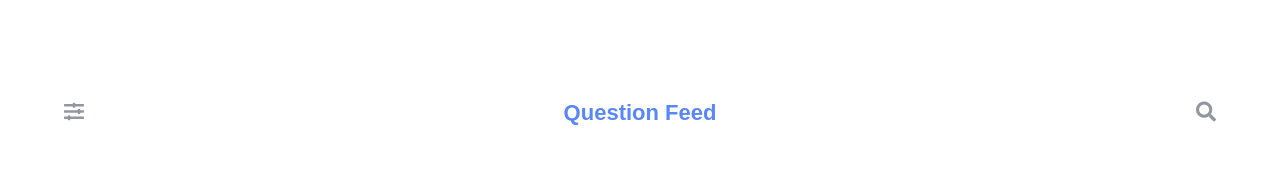
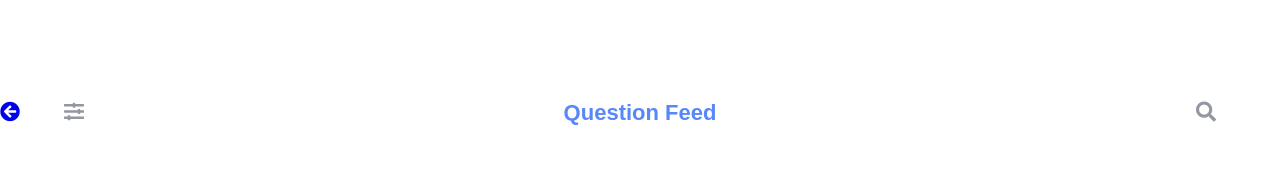
Before and after one commit to team-mentor-me/mentor-me-front, a React (Create React App) app in the folder app/: page / in a window 1280 px wide. Shown: the top 192 px of the page. Built offline with nearby package versions, Linux system fonts and the light colour scheme.

Commit message:
added a back button

```diff
--- a/app/src/Components/App.js
+++ b/app/src/Components/App.js
@@ -8,15 +8,18 @@ import SingleQuestion from "./singleQuestion/SingleQuestion";
 import Search from "./main/Search";
 import { connect } from "react-redux";
 import Footer from "./main/Footer";
+import Header from './main/Header';
 import Ask from "./ask/Ask";
 import Messages from "./messages/Messages";
-//import Profile from './profile/Profile';
+import ProfileMentor from './profile/ProfileMentor';
+import ProfileStudent from './profile/ProfileStudent';
 
 function App(props) {
   return (
     <BrowserRouter>
       <>
         <GlobalStyle />
+        <Header/>
         <Route path="/" exact component={Index} />
         <Route path="/login" component={Login} />
         <Route path="/signup" component={SignUp} />
@@ -24,7 +27,8 @@ function App(props) {
         <Route path="/ask" component={Ask} />
         <Route path="/conversation/:id" component={Messages} />
         <Route path="/question/:id" component={SingleQuestion} />
-        {/*<Route path="/profile" component={ProfileStudent} />*/}
+        <Route path="/profile" component={ProfileMentor} />
+        <Route path="/profile" component={ProfileStudent} />
               {props.isLoggedIn && <Footer />}
       </>
     </BrowserRouter>
--- /dev/null
+++ b/app/src/Components/main/Header.js
@@ -0,0 +1,23 @@
+import React from "react";
+import styled from "styled-components";
+import { NavLink } from "react-router-dom";
+
+const StyledHeader = styled.head`
+position: fixed;
+display:flex;
+flex-direction: column;
+width: 100%;
+font-size: 2rem;
+`
+
+function Header(){
+    return(
+    <StyledHeader>
+        <NavLink to="">
+    <i className="fas fa-arrow-circle-left"/>
+        </NavLink>
+    </StyledHeader>
+    )
+}
+
+export default Header;
--- a/app/src/Components/main/Top.js
+++ b/app/src/Components/main/Top.js
@@ -2,7 +2,7 @@ import React from "react";
 import styled from "styled-components";
 import { Link } from "react-router-dom";
 
-const Nav = styled.nav`
+const Nav = styled.div`
   width: 90%;
   margin: 0 auto;
   margin-top: 8%;
--- a/app/src/Components/profile/ProfileMentor.js
+++ b/app/src/Components/profile/ProfileMentor.js
@@ -15,7 +15,7 @@ function ProfileMentor({ profile }){
                 <p>Skill,Location</p>
                 {/*rating star system*/}
             </HeaderImg>
-            <Img src={profile.user.photoUrl} alt="user"/>
+            <img src={profile.user.photoUrl} alt="user"/>
             <h4>about</h4>{/*add questions too so they can switch between mentors about page and their posted questions */}
             <About>
             <h1>Sharing my experience with aspiring Photographers</h1>
--- a/app/src/Components/profile/ProfileStudent.js
+++ b/app/src/Components/profile/ProfileStudent.js
@@ -16,7 +16,7 @@ function ProfileStudent({ profile }){
                 {/*rating star system*/}
             </HeaderImg>
             {/* + mentor me*/}
-            <Img src={profile.user.photoUrl} alt="user"/>
+            <img src={profile.user.photoUrl} alt="user"/>
             <h4>about</h4>{/*add questions too so they can switch between students about page and their posted questions */}
             <About>
             <h1>Trying to level up my skills as nature photographer.</h1>
```
